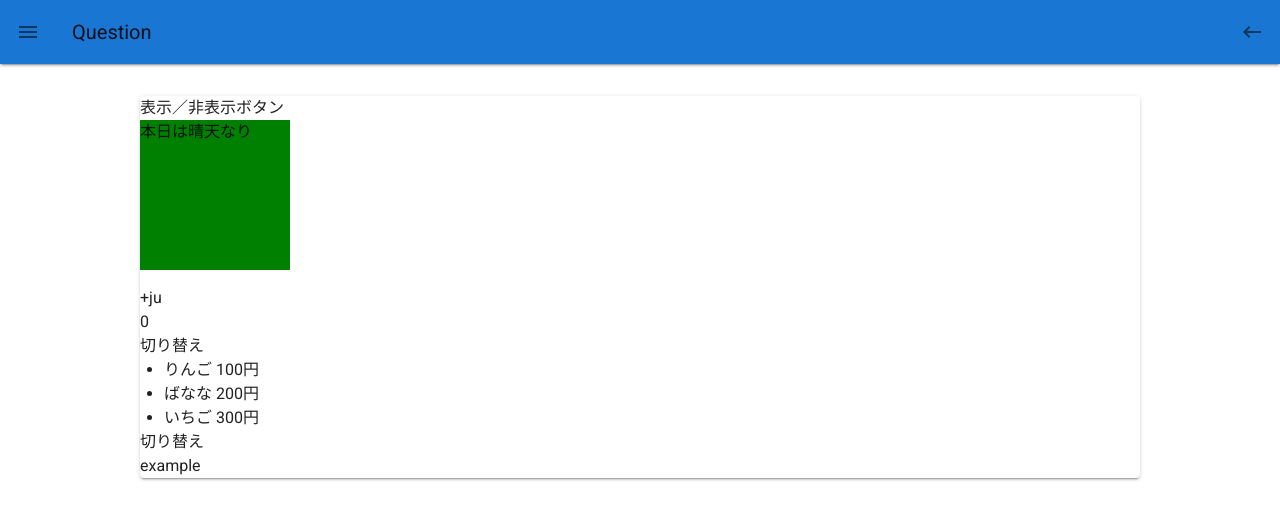
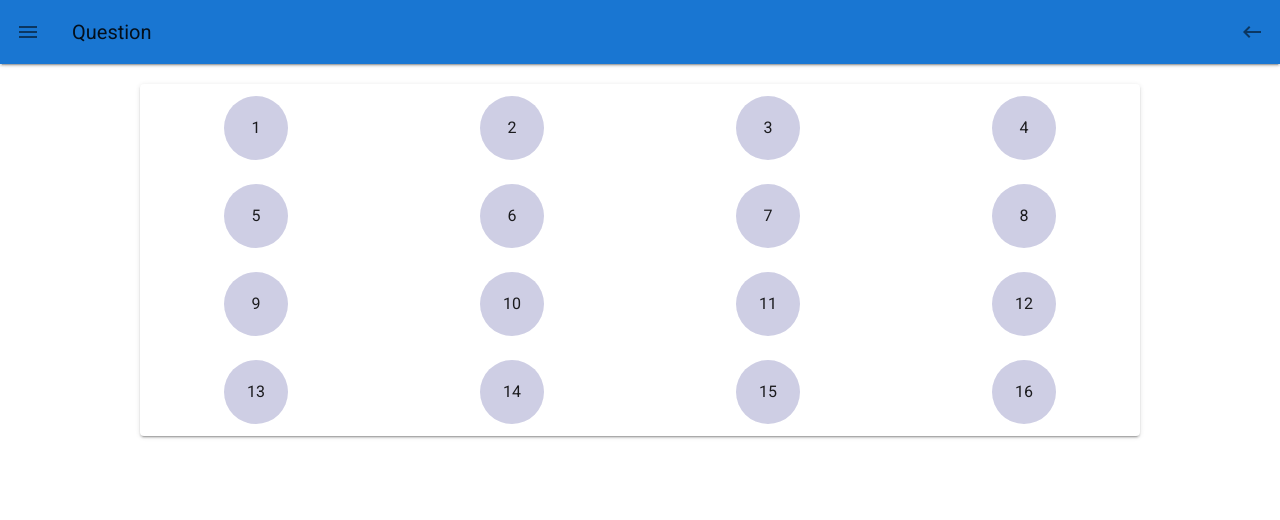
Before and after one commit to R-Otsuka/mystery_land, a Vue app in the folder client/: page /sample/2 in a window 1280 px wide. Shown: the top 520 px of the page. Built offline with nearby package versions, Linux system fonts and the light colour scheme.

Commit message:
Q2で使用する風船のレイアウト作成

```diff
--- a/client/src/views/sample_list/sample1.vue
+++ b/client/src/views/sample_list/sample1.vue
@@ -108,7 +108,7 @@ export default {
   }
 }
 </script>
-<style>
+<style scoped>
 .tenji{
   padding-top:10px;
   padding-bottom:15px;
--- a/client/src/views/sample_list/sample2.vue
+++ b/client/src/views/sample_list/sample2.vue
@@ -1,79 +1,103 @@
 <template>
-  <div id="app">
-    <button @click="toggleBtn">表示／非表示ボタン</button>
-    <transition name="simple">
-      <p v-show="show" style="width:150px;height:150px;background-color:green">本日は晴天なり</p>
-    </transition>
-    <button @click="count++">+ju</button>
-    <transition name="datachange">
-      <div :key="count">{{ count }}</div>
-    </transition>
-    <button @click="order=!order">切り替え</button>
-    <transition-group name="group" tag="ul" class="list">
-      <li v-for="item in sortedList" v-bind:key="item.id">
-        {{ item.name }} {{ item.price }}円
-      </li>
-    </transition-group>
-    <button @click="change=!change">切り替え</button>
-    <transition name="hook" v-on:enter="enter" v-on:after-enter="afterEnter">
-      <div v-if="change">example</div>
-    </transition>
+  <div>
+  <!--    16個数の風船-->
+    <div>
+<!--      <transition-group name="cell" tag="div" class="container">-->
+<!--        <div v-for="cell in cells" :key="cell.id" class="cell">-->
+<!--          {{ cell.number }}-->
+<!--        </div>-->
+<!--      </transition-group>-->
+<!--      <div v-for="number in numbers1"-->
+<!--           v-bind:key="number.id"-->
+<!--           class="rounded-circle text-center float-left"-->
+<!--           @click="judgeAndHide(number.id)"-->
+<!--           v-show="number.visibility">-->
+<!--        {{ number.num }}-->
+<!--      </div>-->
+      <v-row justify="center">
+        <v-col cols="3" v-for="number in numbers1" v-bind:key="number.id">
+          <div class="rounded-circle mx-auto balloon">
+            <span>{{ number.num }}</span>
+          </div>
+        </v-col>
+      </v-row>
+      <v-row justify="center">
+        <v-col cols="3" v-for="number in numbers2" v-bind:key="number.id">
+          <div class="rounded-circle mx-auto balloon">
+            {{ number.num }}
+          </div>
+        </v-col>
+      </v-row>
+      <v-row justify="center">
+        <v-col cols="3" v-for="number in numbers3" v-bind:key="number.id">
+          <div class="rounded-circle mx-auto balloon">
+            {{ number.num }}
+          </div>
+        </v-col>
+      </v-row>
+      <v-row justify="center">
+        <v-col cols="3" v-for="number in numbers4" v-bind:key="number.id">
+          <div class="rounded-circle mx-auto balloon">
+            {{ number.num }}
+          </div>
+        </v-col>
+      </v-row>
+    </div>
   </div>
 </template>
 
 <script>
-import _ from 'lodash';
+// import _ from 'lodash';
 export default {
   data:()=> ({
-    show: true,
-    change:true,
-    order: false,
-    count: 0,
-    list:[
-      {id:1,name:'りんご',price:100},
-      {id:2,name:'ばなな',price:200},
-      {id:3,name:'いちご',price:300}
-    ]
+    length:4,
+    // numbers:[
+    //   1,2,3,4,5,6,7,8,9,10,11,12,13,14,15,16
+    // ],
+    numbers1:[
+      {id:1,num:1,visibility:true},
+      {id:2,num:2,visibility:true},
+      {id:3,num:3,visibility:true},
+      {id:4,num:4,visibility:true},
+    ],
+    numbers2:[
+      {id:5,num:5,visibility:true},
+      {id:6,num:6,visibility:true},
+      {id:7,num:7,visibility:true},
+      {id:8,num:8,visibility:true},
+    ],
+    numbers3:[
+      {id:9,num:9,visibility:true},
+      {id:10,num:10,visibility:true},
+      {id:11,num:11,visibility:true},
+      {id:12,num:12,visibility:true},
+    ],
+    numbers4:[
+      {id:13,num:13,visibility:true},
+      {id:14,num:14,visibility:true},
+      {id:15,num:15,visibility:true},
+      {id:16,num:16,visibility:true},
+    ],
   }),
-  methods: {
-    toggleBtn: function () {
-      this.show = !this.show
-    },
-    enter:function(done){
-      console.log('enter')
-      setTimeout(done,1000)
-    },
-    afterEnter:function(){
-      console.log('afterEnter')
-    }
-  },
-  computed:{
-    sortedList:function(){
-      return _.orderBy(this.list,'price',this.order ? 'desc':'asc')
+  methods:{
+    judgeAndHide(id){
+      this.numbers1[id-1].visibility = false
     }
   }
 }
 </script>
-<style>
-.simple-enter-active,.simple-leave-active {
-  transition:opacity 1s;
+<style scoped>
+.balloon{
+  align-items:center;
+  display:flex;
+  justify-content:center;
+
 }
 
-.simple-enter,.simple-leave-to {
-  opacity:0;
+.rounded-circle {
+  border-radius: 50%;
+  width: 64px;
+  height: 64px;
+  background-color:rgba(11,10,120,0.2);
 }
-.datachange-enter-active,.datachange-leave-active {
-  transition:opacity 1s;
-}
-.datachange-leave-active{
-  position:absolute;
-}
-.datachange-enter,.datachange-leave-to{
-  opacity:0;
-}
-.group-move{
-  transition:transform 1s;
-}
-
-
 </style>
```
